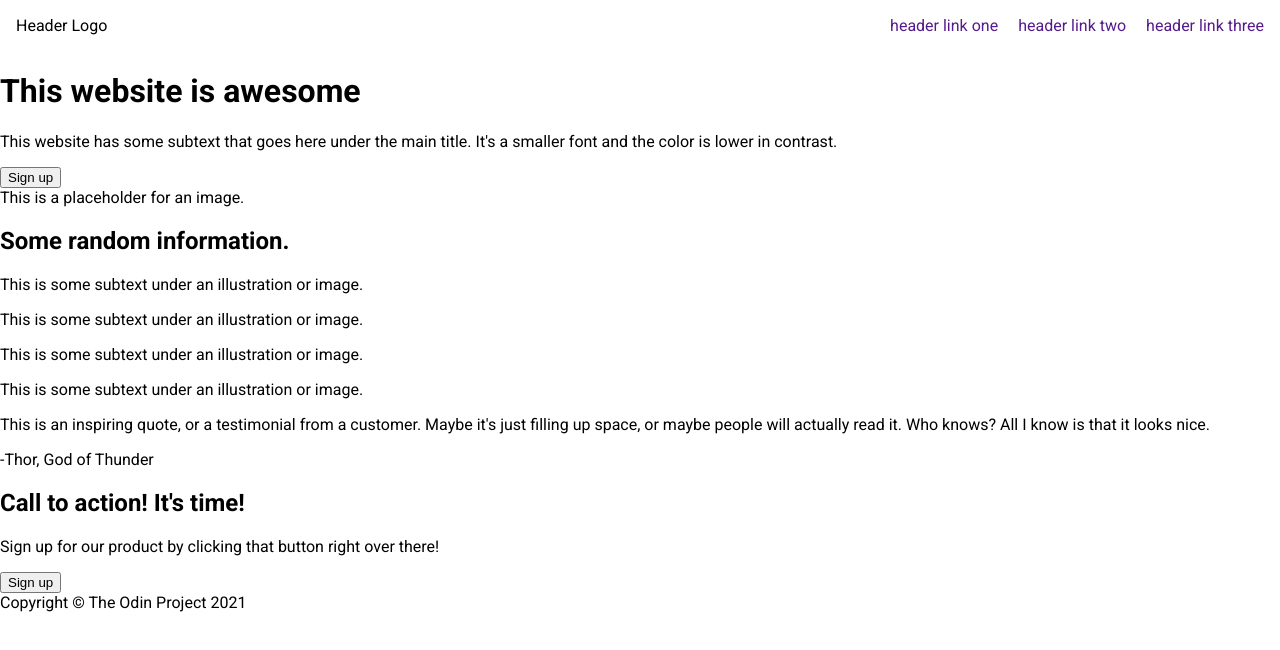
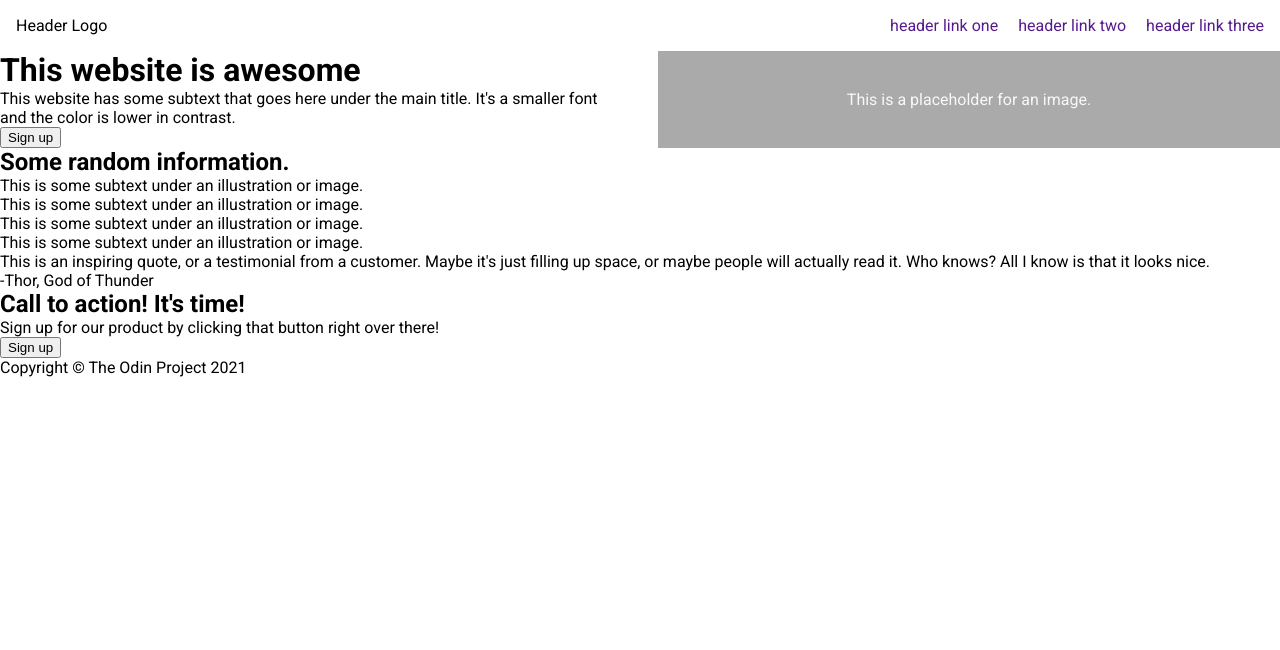
Before and after one commit to 3-aln/landing-page, a plain HTML site: page index.html in a window 1280 px wide. Drawn offline with Linux system fonts and the light colour scheme.

Commit message:
Create headline layout

```diff
--- a/index.html
+++ b/index.html
@@ -16,10 +16,12 @@
     </ul>
   </div>
 
-  <div class="headline-area">
-    <h1>This website is awesome</h1>
-    <p>This website has some subtext that goes here under the main title. It's a smaller font and the color is lower in contrast.</p>
-    <button>Sign up</button>
+  <div class="headline-container">
+    <div class="headline">
+      <h1>This website is awesome</h1>
+      <p>This website has some subtext that goes here under the main title. It's a smaller font and the color is lower in contrast.</p>
+      <button>Sign up</button>
+    </div>
     <div class="headline-img-placeholder">This is a placeholder for an image.</div>
   </div>
 
--- a/style.css
+++ b/style.css
@@ -19,6 +19,10 @@ a {
   text-decoration: none;
 }
 
+h1, h2, h3, p {
+  margin: 0;
+}
+
 .header {
   display: flex;
   justify-content: space-between;
@@ -32,3 +36,22 @@ a {
   display: flex;
   gap: 20px;
 }
+
+.headline-container {
+  display: flex;
+  gap: 36px;
+}
+
+.headline {
+  flex: 1;
+}
+
+.headline-img-placeholder {
+  background-color: #aaa;
+  color: #f8f8f8;
+  text-align: center;
+  flex: 1;
+  display: flex;
+  justify-content: center;
+  align-items: center;
+}
```
